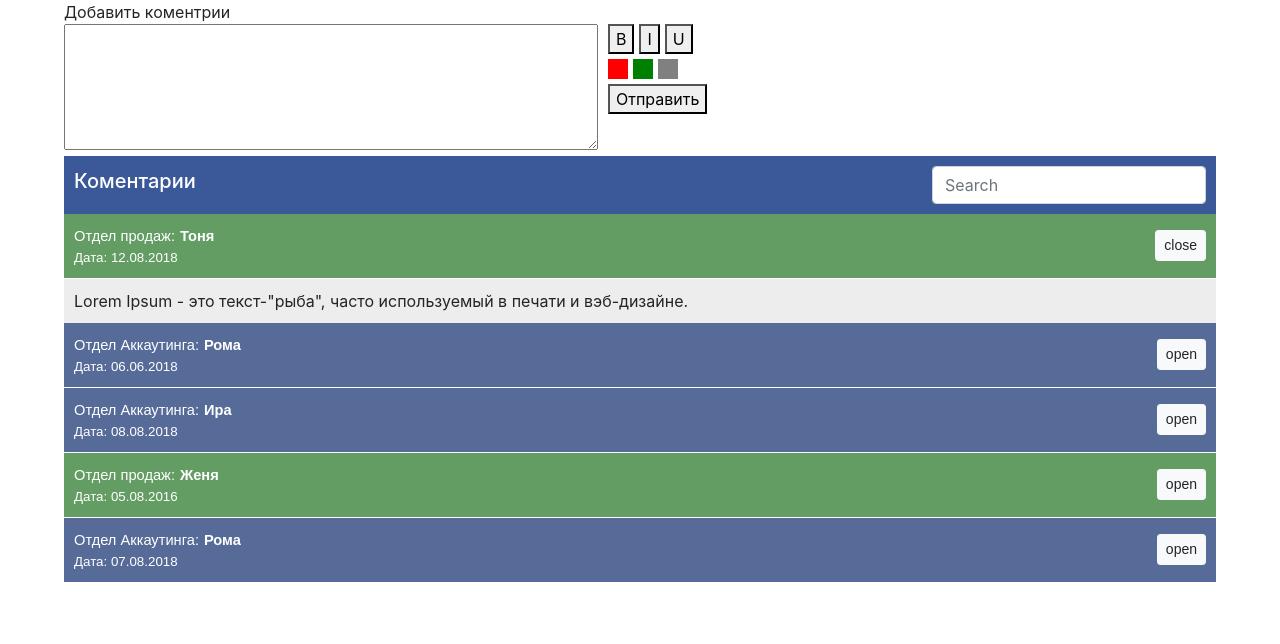
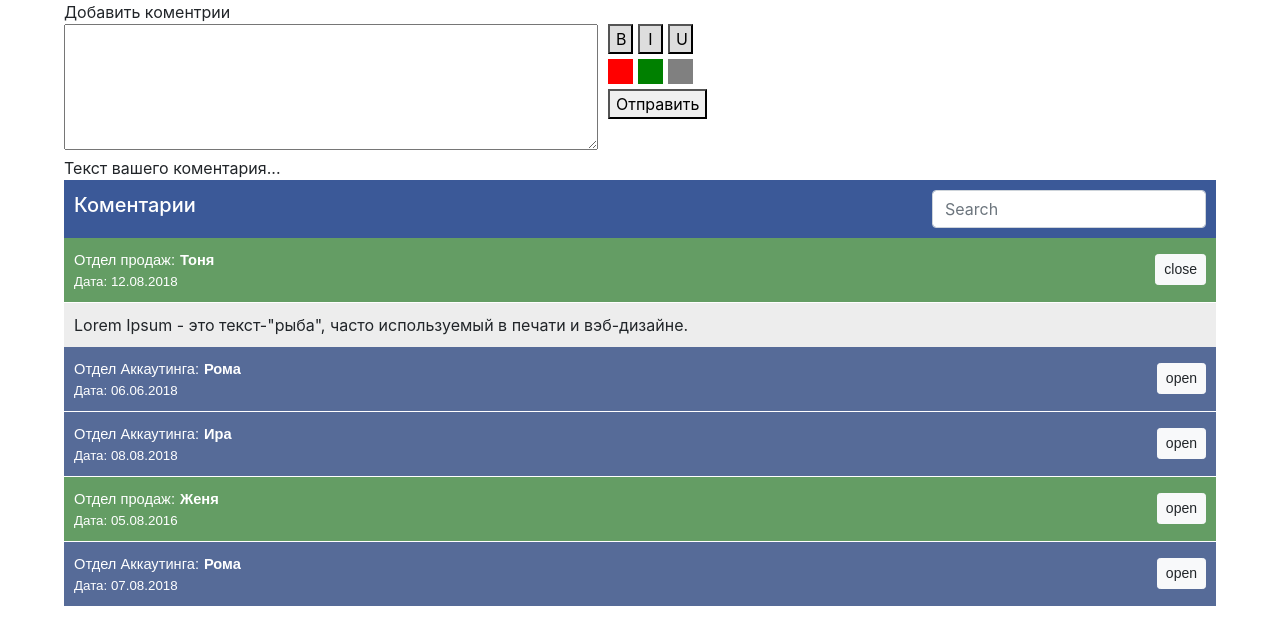
Before and after one commit to RomanManuilov/React, a React app in the folder app/: page / in a window 1280 px wide. Built offline with nearby package versions, Linux system fonts and the light colour scheme.

Commit message:
add Component ButtonFontStyle

```diff
--- a/app/src/components/AddComments/index.js
+++ b/app/src/components/AddComments/index.js
@@ -1,27 +1,47 @@
 import React, {Component} from 'react';
+import ButtonFontStyle from '../ButtonFontStyle'
 import './style.css'
 
 class AddComments extends Component{
-    constructor(){
-        super()
+    constructor(props){
+        super(props);
         this.state = {
-            currentElem : true
+            //buttonFont: false,
+            addComents: "Текст вашего коментария..."
         }
     }
+    commentOnChange =(event)=>{
+        this.setState({
+            addComents: event.target.value
+        })
+    }
+    handleClick =()=>{
+
+        //if(type === 'bold'){
+            //const addClassBold = <div className='addComments-bold'>{this.state.addComents}</div>
+           /* this.setState({
+                buttonFont: !this.state.buttonFont
+                //addComents: addClassBold
+            })*/
+        //}
+
+        /*console.log("Что приходит на вход",type)
+        console.log("Что в state",this.state.addComents)*/
+    }
     render(){
-        const showResult = <div className='addComments__show' id='show'></div>
+        const showResult = <div className='addComments__show' id='show'>{this.state.addComents}</div>
         return(
             <div className='container-addComments'>
                 <div className='addComments__title'>Добавить коментрии</div>
                 <div className='addComments'>
                     <div className='addComments-block'>
-                        <textarea className='addComments__text' name="addComments" id="text" cols="50" rows="5"></textarea>
+                        <textarea className='addComments__text' name="addComments" id="text" cols="50" rows="5" onChange={this.commentOnChange}></textarea>
                     </div>
                     <div className='addComments-block'>
                         <div className='addComments-item'>
-                            <button className='addComments-item__btn' onClick={this.handleClick}>B</button>
-                            <button className='addComments-item__btn' onClick={this.handleClick}>I</button>
-                            <button className='addComments-item__btn'>U</button>
+                            <ButtonFontStyle type='B'/>
+                            <ButtonFontStyle type='I'/>
+                            <ButtonFontStyle type='U'/>
                         </div>
                         <div className='addComments-item'>
                             <div className='addComments-item__color' type='red' style={{background: "red"}}></div>
@@ -37,25 +57,5 @@ class AddComments extends Component{
             </div>
         )
     }
-    handleClick =()=>{
-        let text = document.getElementById('text').value;
-        document.getElementById('show').innerText =  text;
-        let div = document.getElementById('show');
-        console.log(type);
-        function typeButton (type) {
-            if(type === "bold")
-            {
-                return  div.classList.add('addComments-italic')
-            }
-            else if(type === 'italic')
-            {
-                return  div.classList.add('addComments-italic')
-            }
-        }
-        this.setState({
-            currentElem : typeButton(this.state.props)
-        })
-
-    }
 }
 export default AddComments
--- a/app/src/components/AddComments/style.css
+++ b/app/src/components/AddComments/style.css
@@ -14,12 +14,20 @@
     display: flex;
     margin-bottom: 5px;
 }
-.addComments-item__btn{
+.addComments-item__btn-off{
     margin-right: 5px;
+    background: #DDDDDD;
+    width: 25px;
+}
+.addComments-item__btn-on{
+    border: 1px solid #2E6DA4;
+    margin-right: 5px;
+    background: #337AB7;
+    color:#ffffff;
 }
 .addComments-item__color{
-    width: 20px;
-    height: 20px;
+    width: 25px;
+    height: 25px;
     margin-right: 5px;
 }
 .addComments-item__send{}
--- /dev/null
+++ b/app/src/components/ButtonFontStyle/index.js
@@ -0,0 +1,28 @@
+import React, {Component} from 'react';
+
+
+class ButtonFontStyle extends Component {
+    constructor(){
+        super();
+        this.state = {
+            buttonClick : false
+        }
+    }
+    handleClick=()=>{
+        this.setState({
+            buttonClick: !this.state.buttonClick
+        })
+    };
+    render() {
+        return (
+            <div>
+                <button
+                    className={this.state.buttonClick ? 'addComments-item__btn-on' : 'addComments-item__btn-off'}
+                    onClick={this.handleClick}>
+                    {this.props.type}
+                </button>
+            </div>
+        )
+    }
+}
+export default ButtonFontStyle
--- /dev/null
+++ b/app/src/components/ButtonFontStyle/style.css
@@ -0,0 +1,18 @@
+.addComments-item__btn-off{
+    margin-right: 5px;
+    background: #DDDDDD;
+    width: 25px;
+}
+.addComments-item__btn-on{
+    border: 1px solid #2E6DA4;
+    margin-right: 5px;
+    background: #337AB7;
+    color:#ffffff;
+}
+
+.addComments-bold{
+    font-weight: bold;
+}
+.addComments-italic {
+    font-style: italic;
+}
```
